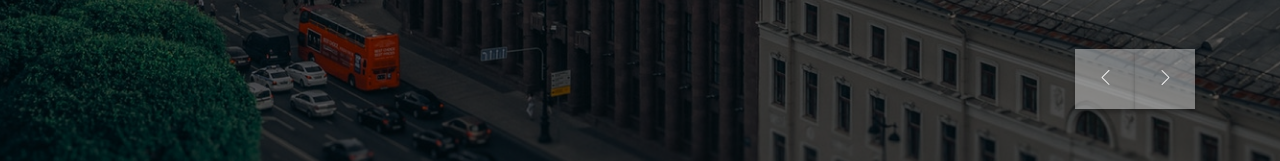
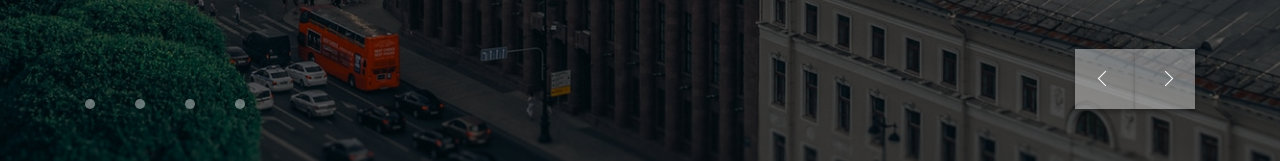
Before and after one commit to RamzinDenis/landing-react, a React (Create React App) app: page / in a window 1280 px wide. Shown: the part 548-709 px from the top of the page. Built offline with nearby package versions, Linux system fonts and the light colour scheme.

Commit message:
add dots component

```diff
--- a/src/components/arrows-container/arrow/Arrow.js
+++ b/src/components/arrows-container/arrow/Arrow.js
@@ -1,14 +1,15 @@
 import React from "react";
 import PropTypes from "prop-types";
 import styles from "./arrow.module.scss";
-import { ReactComponent as ArrowLeft } from "../../../assets/svg/arrow-left.svg";
-import { ReactComponent as ArrowRight } from "../../../assets/svg/arrow-right.svg";
 
 const Arrow = ({ isRight }) => {
+	const classNames = isRight
+		? `${styles.arrow__icon} ${styles.right}`
+		: `${styles.arrow__icon} ${styles.left}`;
 	return (
 		<div className={styles.arrow}>
 			<div className={styles.arrow__bg}></div>
-			<i>{isRight ? <ArrowRight /> : <ArrowLeft />}</i>
+			<i className={classNames}></i>
 		</div>
 	);
 };
--- a/src/components/arrows-container/arrow/arrow.module.scss
+++ b/src/components/arrows-container/arrow/arrow.module.scss
@@ -5,11 +5,9 @@
 	align-items: center;
 	justify-content: center;
 	position: relative;
-	transition: opacity 0.2 linear;
 	box-shadow: 0px 4px 4px 0px rgba(0, 0, 0, 0.25);
-	&:hover {
-		opacity: 0.2;
-	}
+	cursor: pointer;
+
 	&__bg {
 		position: absolute;
 		bottom: 0;
@@ -18,6 +16,10 @@
 		width: 100%;
 		background-color: #ffffff;
 		opacity: 0.4;
+		transition: opacity 0.2 linear;
+		&:hover {
+			opacity: 0.2;
+		}
 	}
 }
 
@@ -27,6 +29,7 @@
 	display: inline-block;
 	padding: 5px;
 	opacity: 1;
+	z-index: -1;
 }
 .right {
 	transform: rotate(-45deg);
--- /dev/null
+++ b/src/components/dots/Dots.js
@@ -0,0 +1,14 @@
+import React, { Children } from "react";
+import styles from "./dots.module.scss";
+
+const Dots = () => {
+	return (
+		<div className={styles.dots}>
+			{Children.toArray(
+				[...Array(4)].map(item => <div className={styles.dots__item}></div>)
+			)}
+		</div>
+	);
+};
+
+export default Dots;
--- /dev/null
+++ b/src/components/dots/dots.module.scss
@@ -0,0 +1,16 @@
+.dots {
+	position: absolute;
+	bottom: 16.9%;
+	left: 0px;
+	display: flex;
+	z-index: 3;
+	&__item {
+		margin-right: 40px;
+		width: 10px;
+		height: 10px;
+		background-color: #fff;
+		opacity: 0.4;
+		border-radius: 50%;
+		cursor: pointer;
+	}
+}
--- /dev/null
+++ b/src/components/dots/index.js
@@ -0,0 +1 @@
+export { default } from "./Dots";
--- a/src/components/slider/Slider.js
+++ b/src/components/slider/Slider.js
@@ -1,7 +1,8 @@
 import React from "react";
 import styles from "./slider.module.scss";
 import PropTypes from "prop-types";
-import ArrowBox from "../arrows-container";
+import ArrowContainer from "../arrows-container";
+import Dots from "../dots";
 
 const Slider = ({ children, backgroundUrl, height, Shadow }) => {
 	return (
@@ -12,7 +13,8 @@ const Slider = ({ children, backgroundUrl, height, Shadow }) => {
 			<div className={styles.slider__shadow}></div>
 			<div className={styles.slider__container}>
 				{children}
-				<ArrowBox />
+				<ArrowContainer />
+				<Dots />
 			</div>
 		</div>
 	);
```
